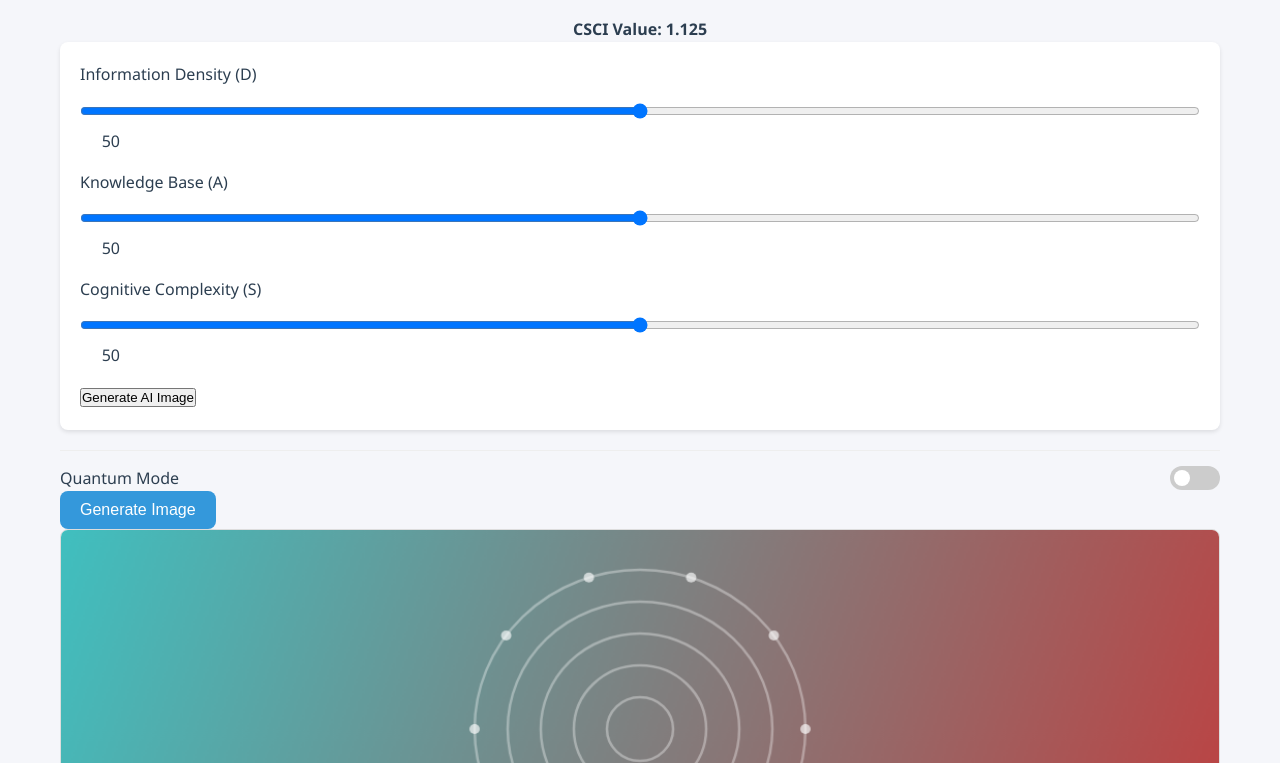
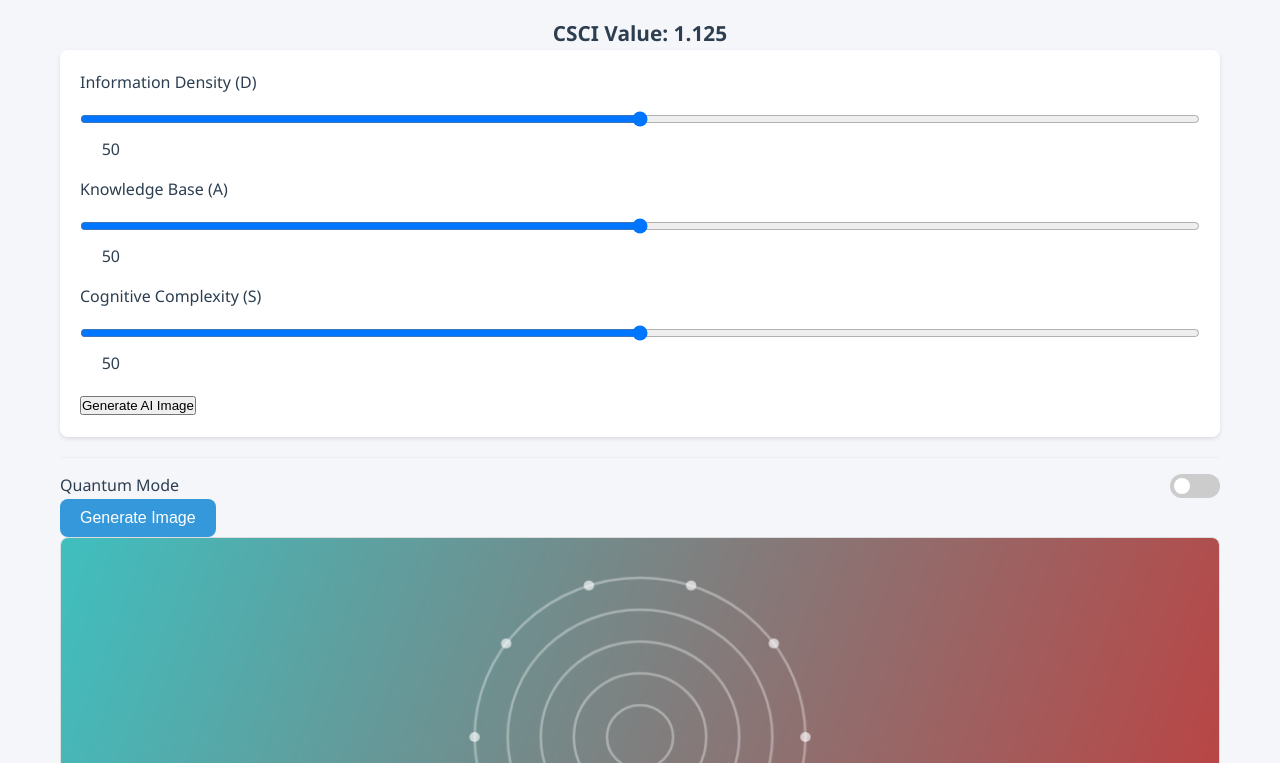
Before and after one commit to honeylouluzon/Introduction-to-Vibe-Coding-ArtGen, a plain HTML site: page index.html in a window 1280 px wide. Shown: the part 110-873 px from the top of the page. Drawn offline with Linux system fonts and the light colour scheme.

Commit message:
Manual Update

```diff
--- a/index.html
+++ b/index.html
@@ -14,7 +14,7 @@
         </header>
 
         <main>
-            <div class="csci-display" style="font-size: 1em; font-weight: bold;">
+            <div class="csci-display" style="font-size: 1.3em; font-weight: bold;">
                 <span>CSCI Value: </span>
                 <span id="csciValue">0</span>
             </div>
```
